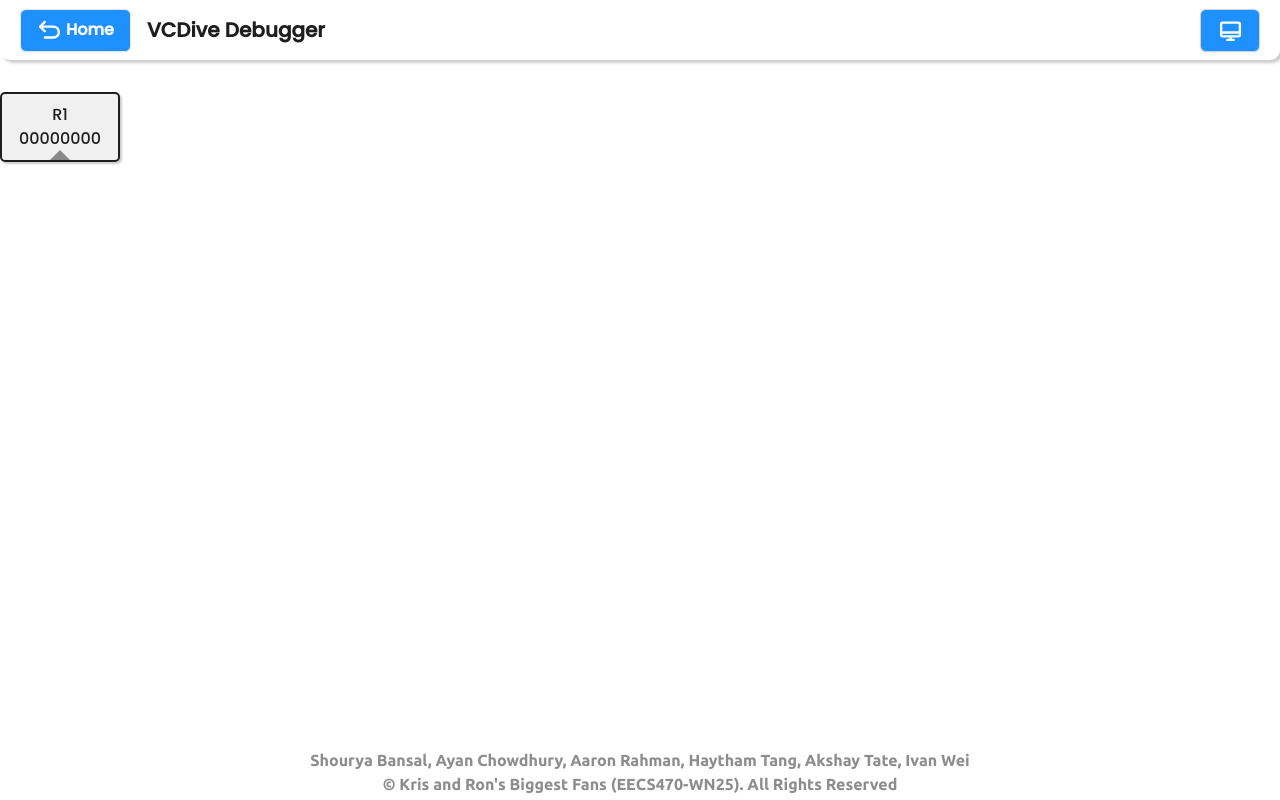
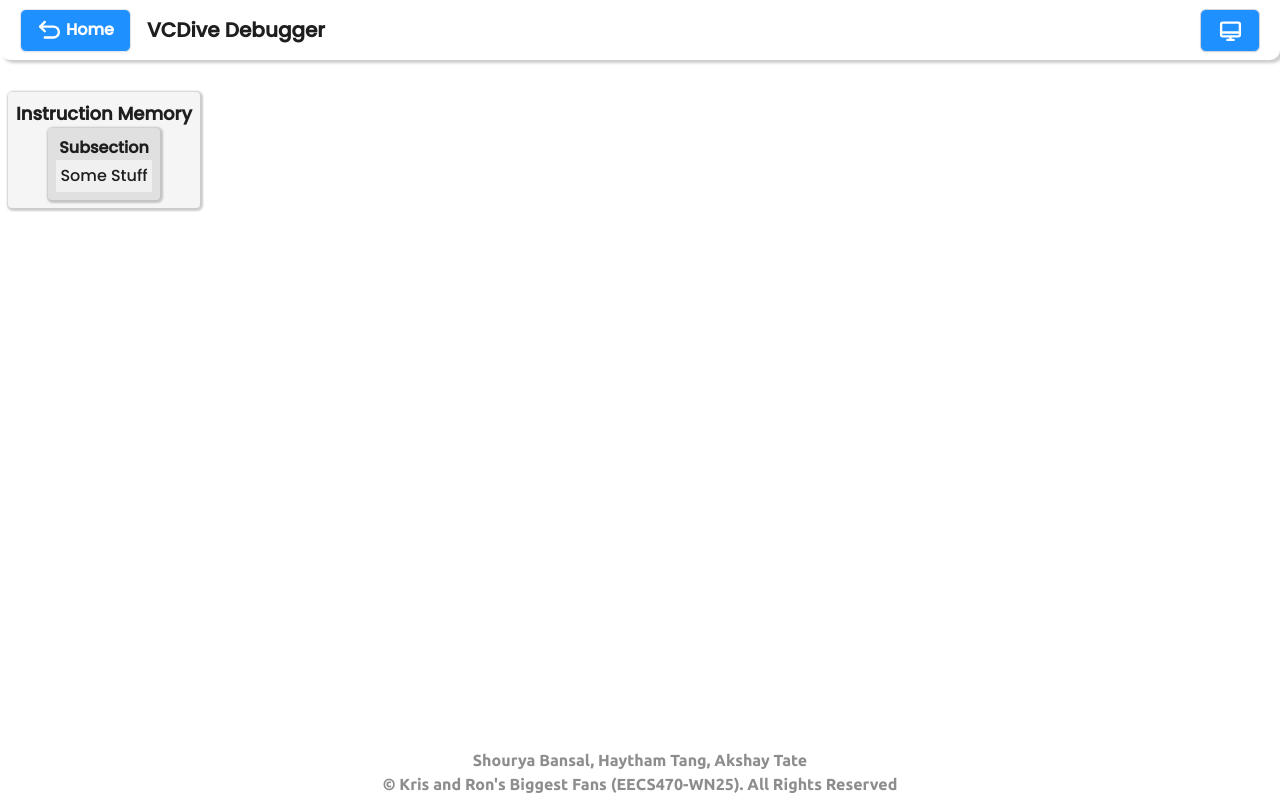
Before and after one commit to haytham918/vcdive, a Next.js app: page /debugger in a window 1280 px wide. Built offline with nearby package versions, Linux system fonts and the light colour scheme.

Commit message:
Front end

```diff
--- a/src/app/debugger/page.tsx
+++ b/src/app/debugger/page.tsx
@@ -1,9 +1,10 @@
 import RegisterFile from "@/components/RegisterFile";
+import Section from "@/components/Section";
 
 const DebuggerPage = () => {
     return (
 
-        <RegisterFile />
+       <Section />
 
     )
 };
--- a/src/app/globals.css
+++ b/src/app/globals.css
@@ -21,7 +21,11 @@
   --textarea-background: #ffffff; /* White */
   --textarea-border: #d1d5db; /* Gray */
 
-  --component-bg-color: #f0f0f0; /* Light mode background */
+  --mainsection-bg-color: #f5f5f5; /* Light Mode Main Section BG color */
+  --subsection-bg-color:  #e0e0e0;  /* Light Mode Subsection BG Color */
+
+  --entry-bg-color: #f0f0f0; /* Light mode entry BG color */
+
   --triangle-color: #888888;     /* Light mode triangle */
 
   --box-shadow-color: rgba(0, 0, 0, 0.2);
@@ -46,7 +50,7 @@
     --textarea-background: #1f2937; /* Darker Gray */
     --textarea-border: #4b5563; /* Medium Gray */
 
-    --component-bg-color: #4b5563; /* Dark mode background */
+    --entry-bg-color: #4b5563; /* Dark mode entry */
     --triangle-color: #a0aec0;     /* Dark mode triangle */
     --box-shadow-color: rgba(255, 255, 255, 0.2);
   }
@@ -70,7 +74,9 @@
   --textarea-background: #1f2937; /* Darker Gray */
   --textarea-border: #4b5563; /* Medium Gray */
 
-  --component-bg-color: #4b5563; /* Dark mode background */
+  --mainsection-bg-color: #2a3b4c; /* Dark Mode Main Section BG color */
+  --subsection-bg-color: #4c5d6e;  /* Dark  Mode Subsection BG Color */
+  --entry-bg-color: #3b4c5d; /* Dark mode entry */
   --triangle-color: #a0aec0;     /* Dark mode triangle */
 
   --box-shadow-color: rgba(255, 255, 255, 0.2);
--- a/src/app/layout.tsx
+++ b/src/app/layout.tsx
@@ -45,8 +45,8 @@ export default function RootLayout({
         {children}
         <footer className="opacity-50 flex flex-col p-1 font-[ubuntu] text-center w-full flex-shrink-0 mt-8">
           <span>
-            Shourya Bansal, Ayan Chowdhury, Aaron Rahman, Haytham Tang, Akshay
-            Tate, Ivan Wei
+            Shourya Bansal, Haytham Tang, Akshay
+            Tate
           </span>
           <span>
             &#169; Kris and Ron's Biggest Fans (EECS470-WN25). All Rights
--- /dev/null
+++ b/src/components/Section.css
@@ -0,0 +1,39 @@
+.section{
+    display: flex;
+    flex-direction: column;
+    align-items: center;
+    justify-content: center;
+    padding: 0.5rem;
+    border-radius: 4px;
+    box-shadow: 1px 1px 2px 2px var(--box-shadow-color);
+}
+
+.main-section{
+    margin-left: 0.5rem;
+    margin-right: 0.5rem;
+    background: var(--mainsection-bg-color);
+    width: max-content;
+}
+
+.sub-section{
+    background: var(--subsection-bg-color);
+}
+
+.section-header{
+    font-size: 1.125rem;
+    line-height: 1.75rem;
+    font-weight: bold;
+}
+
+.subsection-header{
+    font-size: 1rem;
+    line-height: 1.5rem;
+    font-weight: bold;
+}
+
+.entry{
+    background: var(--entry-bg-color);
+    display: flex;
+    padding: 0.25rem;
+
+}
--- /dev/null
+++ b/src/components/Section.tsx
@@ -0,0 +1,20 @@
+import "./Section.css"
+
+
+const Section = () => {
+    return(
+        <div className="section main-section">
+            <h1 className="section-header">Instruction Memory</h1>
+
+            <div className="section sub-section">
+                <h2 className="subsection-header">Subsection</h2>
+
+                <div className="entry">
+                    Some Stuff
+                </div>
+            </div>
+        </div>
+    )
+
+};
+export default Section;
--- a/tailwind.config.ts
+++ b/tailwind.config.ts
@@ -24,6 +24,7 @@ export default {
         "dropzone-bd": "var(--dropzone-border)",
         "textarea-bg": "var(--textarea-background)",
         "textarea-bd": "var(--textarea-border)",
+        "entry-bg": "var(--entry-bg-color)"
       },
       fontFamily: {
        sans: ["Poppins", "system-ui", "sans-serif"],
```
